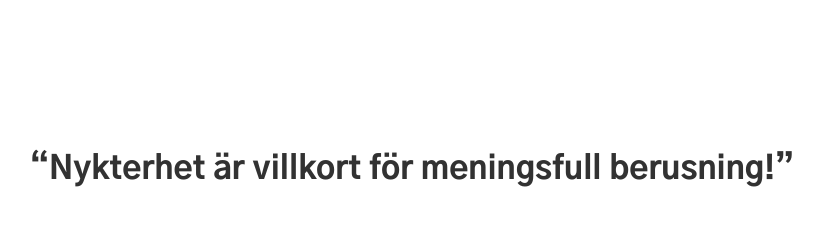
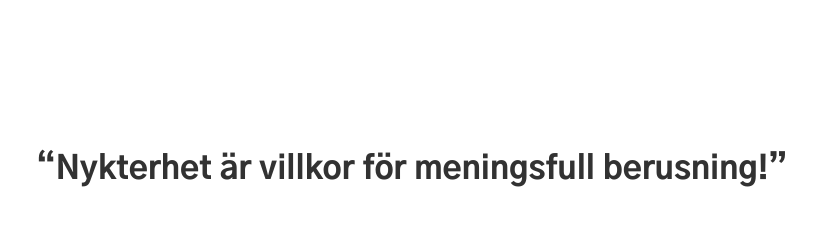
Before and after one commit to gorbiz/alkoholisten, a plain HTML site: page index.html in a window 1280 px wide. Shown: the whole page, without its empty margins (228-1051 px from the left). Drawn offline with Linux system fonts and the light colour scheme.

Commit message:
Fix typo :)

```diff
--- a/index.html
+++ b/index.html
@@ -19,7 +19,7 @@
 
 <body>
   <h1>
-    <q>Nykterhet är villkort för meningsfull berusning!</q>
+    <q>Nykterhet är villkor för meningsfull berusning!</q>
   </h1>
 </body>
 </html>
```
